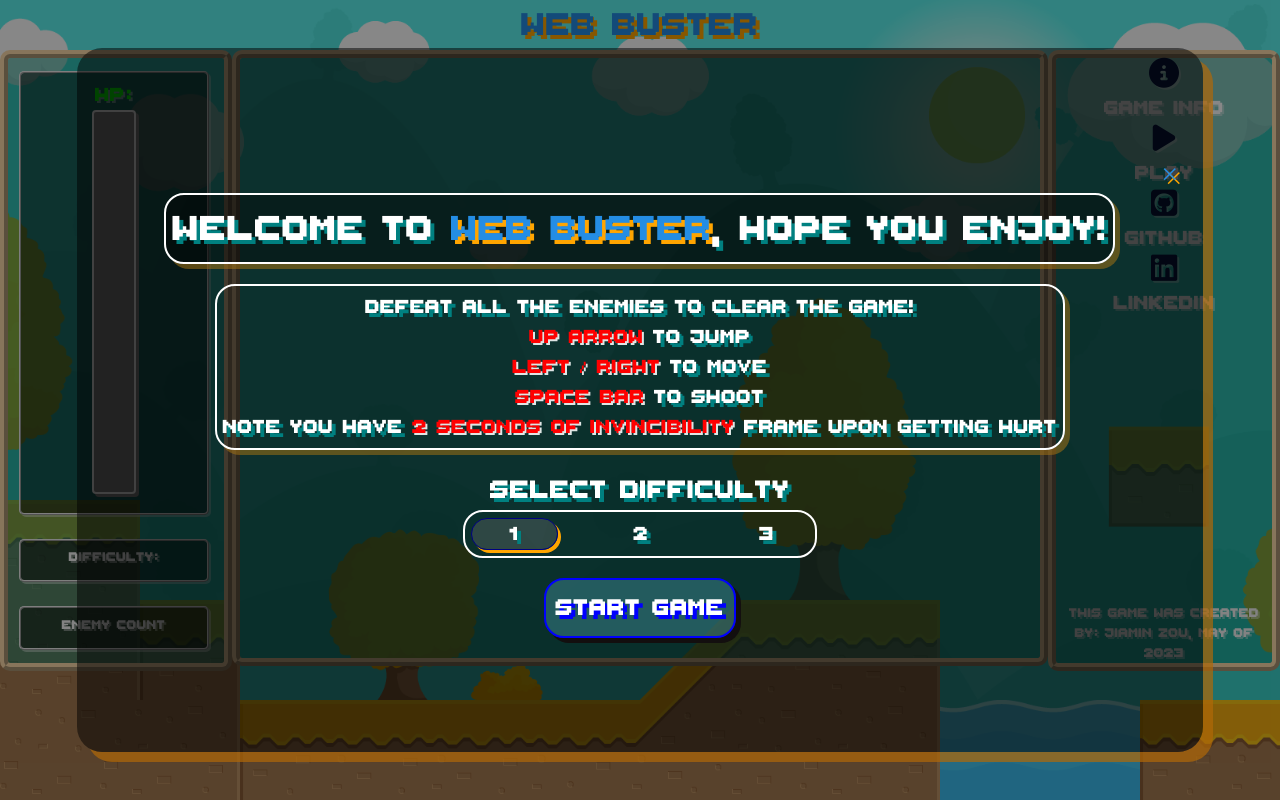
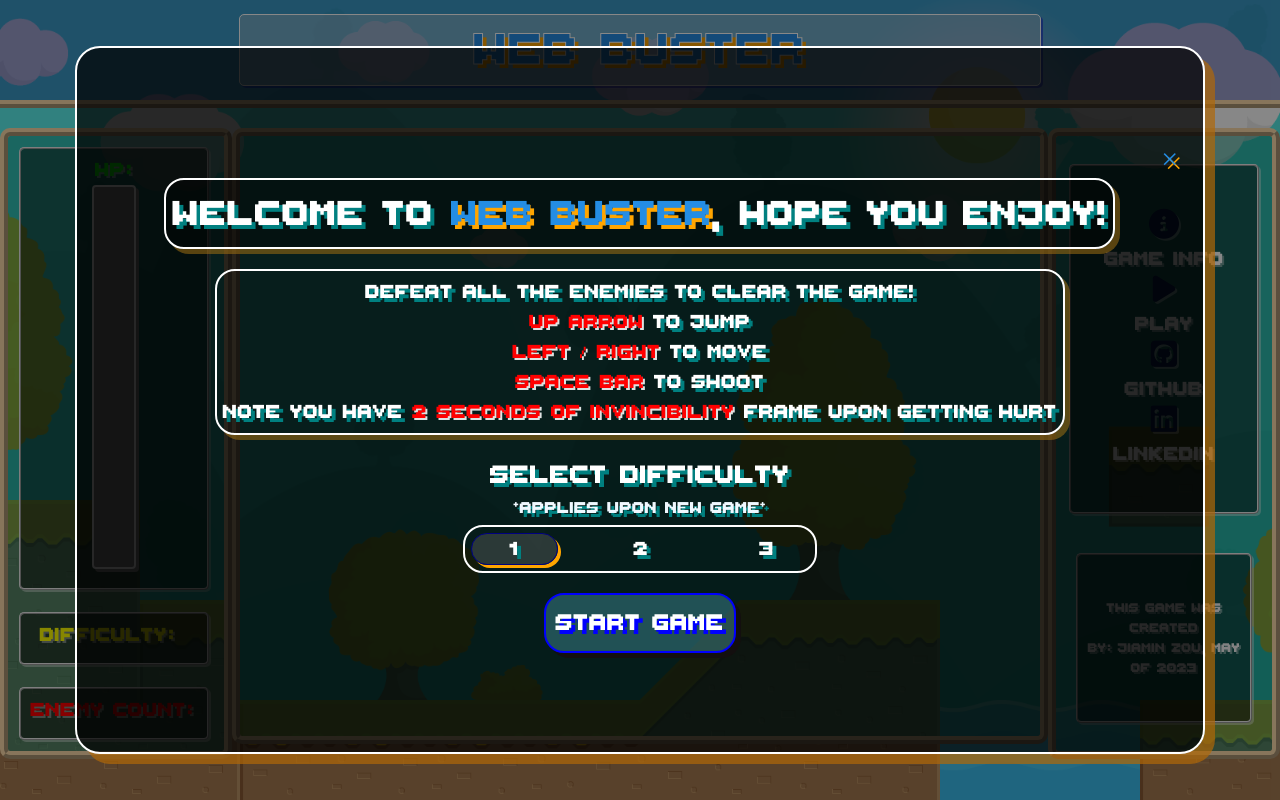
Before and after one commit to Jiamin-Zou/web-buster, a website built with webpack: page index.html in a window 1280 px wide. Built offline with nearby package versions, Linux system fonts and the light colour scheme.

Commit message:
Finalize css

```diff
--- a/index.html
+++ b/index.html
@@ -25,7 +25,10 @@
             </div>
 
             <div class="difficulty-ctn">
-                <div class="diff-select-header">Select Difficulty</div>
+                <div class="diff-select-header">
+                    Select Difficulty
+                    <p class="diff-msg">*Applies upon new game*</p>
+                </div>
                 <ul class="game-diff-levels">
                     <li class="diff-selections-lv difficulty-selected">1</li>
                     <li class="diff-selections-lv">2</li>
@@ -61,7 +64,7 @@
                 </div>
 
                 <div class="enemy-count-display">
-                    <p>Enemy Count</p>
+                    <p>Enemy Count:</p>
                     <div id="enemy-counts"></div>
                 </div>
 
--- a/src/styles/modal_menu.scss
+++ b/src/styles/modal_menu.scss
@@ -15,11 +15,11 @@ $title-shadow: 4px 4px orange;
 }
 
 #game-menu {
-
+    border: 2px solid white;
     margin:auto;
     width: 88%;
     height:88%;
-    background-color: rgba(0, 0, 0, 0.5);
+    background-color: rgba(0, 0, 0, 0.7);
     color: white;
     text-shadow: 4px 4px teal;
     font-size: 30px;
@@ -72,7 +72,12 @@ $title-shadow: 4px 4px orange;
         justify-content: center;
         align-items: center;
         .diff-select-header {
-            font-size: 40px;;
+            font-size: 40px;
+            .diff-msg {
+                font-size: 25px;
+                color:aliceblue
+            }
+            margin-bottom: 5px;
         }
         .game-diff-levels {
             display: flex;
--- a/src/styles/page.scss
+++ b/src/styles/page.scss
@@ -1,155 +1,3 @@
-// .main-container {
-//     width: 100%;
-//     height: 100%;
-//     display: flex;
-//     flex-direction: column;
-//     align-items: center;
-//     justify-content: center;
-// }
-
-// .header {
-//     width:80%;
-//     height: 100px;
-//     border: 4px ridge navajowhite;
-//     background-color: teal;
-//     font-family:ThaleahFat;
-//     color:blue;
-//     font-size: 65pt;
-//     font-weight: bold;
-//     text-decoration:underline;
-//     text-decoration-color: yellow;
-//     text-decoration-style: dotted;
-//     text-shadow: 3px 4px red;
-//     text-align: center;
-//     // line-height: 65px;
-//     display: flex;
-//     justify-content: center;
-//     margin: 10px;
-//     h1 {height: 80%;
-//         background-color: ivory;
-//         // padding: 3px;
-//         width: fit-content;
-//         border-radius: 5px;
-//         border: 5px double navy;
-//         border-style:double;
-//     }
-// }
-
-// .game-head {
-//     display: flex;
-//     justify-content: space-between;
-//     align-items: center;
-//     color: white;
-//     background-color: black;
-//     border: 4px ridge navajowhite;
-//     border-bottom: 0px;
-//     padding: 20;
-//     width: 800px;
-//     height: 40px;
-//     .player-health-container, .enemy-count-container {
-//         display: flex;
-//         flex-direction: column;
-//         font-size: 24px;
-//         text-shadow: 2px 2px orange;
-//         // align-items: center;
-//         .hp-info {
-//             display: flex;
-//             #hp-stat {
-//                 color: rgb(179, 255, 65);
-//             }
-//         }
-
-//         #player-hp-bar {
-//             display: flex;
-//             justify-content: flex-start;
-//             li {
-//                 width:3px;
-//                 height: 12px;
-//                 list-style: none;
-//                 background-color: limegreen;
-//                 border: 3px groove rgb(3, 156, 3);
-//                 box-shadow: 2px 2px orange;
-//             }
-
-//         }
-//     }
-
-//     .enemy-count-container div {
-//         display: flex;
-//         flex-direction: column;
-//         align-items: center;
-//         color: red;
-//         font-size: 30px;
-//     }
-// }
-
-// .footer{
-//     width:80%;
-//     height: 150px;
-//     border: 4px ridge navajowhite;
-//     background-color: teal;
-//     display: flex;
-//     justify-content: space-between;
-// }
-
-// .main-controls {
-//     width: 20%;
-//     display: flex;
-//     flex-direction: column;
-//     justify-content: center;
-//     align-items: center;
-//     background-color: white;
-//     margin: 10px;
-//     border: 3px solid blue;
-//     p {
-//         font-size: 24px;
-//     }
-//     > p {
-//         font-size: 26px;
-//     }
-//     .bgm-on {
-//         color: red;
-//         display: none;
-//     }
-
-//     .bgm-off{
-//         color:red;
-
-//         display: flex;
-//     }
-//     .bgm-sound-icon{
-//         font-size: 15px;
-//     }
-
-//     .bgm-sound-icon:hover{
-//         cursor: pointer;
-//     }
-//     .sound-control {
-//         display: flex;
-//     }
-// }
-// .instructions {
-//     width: 50%;
-//     display: flex;
-//     flex-direction: column;
-//     justify-content: center;
-//     align-items: center;
-//     background-color: white;
-//     margin: 10px;
-//     border: 3px solid blue;
-// }
-
-// .links {
-//     width: 20%;
-//     display: flex;
-//     flex-direction: column;
-//     justify-content: space-evenly;
-//     align-items: center;
-//     background-color: white;
-//     margin: 10px;
-//     border: 3px solid blue;
-// }
-
 $title-color: rgba($color: #248de45e, $alpha: 1.0);
 $title-shadow: 4px 4px orange;
 
@@ -160,10 +8,23 @@ $title-shadow: 4px 4px orange;
     text-align: center;
     .header {
         width: 100%;
+        height: 100px;
+        background-color: #08148665;
+        margin-bottom: 20px;
+        border-bottom: 8px ridge navajowhite;
+        display: flex;
+        align-items: center;
+        justify-content: center;
         #game-name {
-            font-size: 50px;
+            width: 800px;
+            border-radius: 5px;
+            border: 1px solid white;
+            background-color: rgba(150, 181, 202, 0.61);
+            box-shadow: 2px 2px rgba(9, 9, 204, 0.459);
+            font-size: 70px;
             color: $title-color;
             text-shadow: $title-shadow;
+            -webkit-text-stroke: 1px white;
         }
     }
     .body-container {
@@ -175,14 +36,12 @@ $title-shadow: 4px 4px orange;
         // align-items: center;
 
         .left-container {
-            font-size: 20px;
+            font-size: 30px;
             width: 20%;
             display:flex;
             flex-wrap: wrap;
-            // justify-content: center;
-            align-content: space-evenly;
-            // align-items: center;
-            // align-content: space-around;
+            // align-content: space-evenly;
+            align-content: center;
             background-color: rgba($color: #088d7b9c, $alpha: 0.5);
             border-radius: 10px;
             border: 8px ridge navajowhite;
@@ -235,21 +94,29 @@ $title-shadow: 4px 4px orange;
                         width:30px;
                         height: 10px;
                         list-style: none;
-                        background-color: limegreen;
+                        background-image: linear-gradient(to bottom right, limegreen, greenyellow);
                         border: 3px groove rgb(3, 156, 3);
-                        box-shadow: 2px 2px rgba($color: #dd7a08d5, $alpha: 0.7);
+                        box-shadow: 2px 2px rgba($color: #dd7a08d5, $alpha: 0.8);
                     }
                 }
             }
 
             .game-difficulty-display {
                 align-self: center;
-                display: flex;
+                flex-direction: row;
+                justify-content: space-evenly;
+                p {
+                    color: yellow;
+                }
             }
 
             .enemy-count-display {
                 align-self: flex-baseline;
-                display: flex;
+                flex-direction: row;
+                justify-content: space-evenly;
+                p {
+                    color: red;
+                }
             }
         }
 
@@ -258,12 +125,8 @@ $title-shadow: 4px 4px orange;
             width: 20%;
             display:flex;
             flex-direction: column;
-            flex-wrap: wrap;
-            // justify-content: center;
-            justify-content: space-between;
-            // align-content: space-between;
-            // align-items: center;
-            // align-content: space-around;
+            justify-content: space-evenly;
+            align-items: center;
             background-color: rgba($color: #088d7b9c, $alpha: 0.5);
             border-radius: 10px;
             border: 8px ridge navajowhite;
@@ -272,14 +135,23 @@ $title-shadow: 4px 4px orange;
 
 
             .links {
+                width: 80%;
+                margin: 5%;
+                padding: 3%;
+                border-radius: 5px;
+                border: 2px ridge;
+                box-shadow: 2px 2px rgba($color: #fafafa42, $alpha: 0.4);;
+                background-color: rgba($color: #0000006e, $alpha: 0.5);
                 display: flex;
                 flex-direction: column;
+                padding-top: 20%;
+                padding-bottom: 20%;
+
                 p {
                     color: white;
                 }
                 a {
                     text-decoration: none;
-                    // a:link, a:visited, a:hover, a:active {}
                 }
                 div {
                     color: rgb(8, 26, 75);
@@ -287,6 +159,17 @@ $title-shadow: 4px 4px orange;
                 }
             }
             .abouts {
+                width: 80%;
+                margin: 5%;
+                padding-top: 20%;
+                padding-bottom: 20%;
+                border-radius: 5px;
+                border: 2px ridge;
+                box-shadow: 2px 2px rgba($color: #fafafa42, $alpha: 0.4);;
+                background-color: rgba($color: #0000006e, $alpha: 0.5);
+                display: flex;
+                flex-direction: column;
+                align-items: center;
                 font-size: 20px;
             }
         }
```
Also changed, not shown: dist/main.css.
